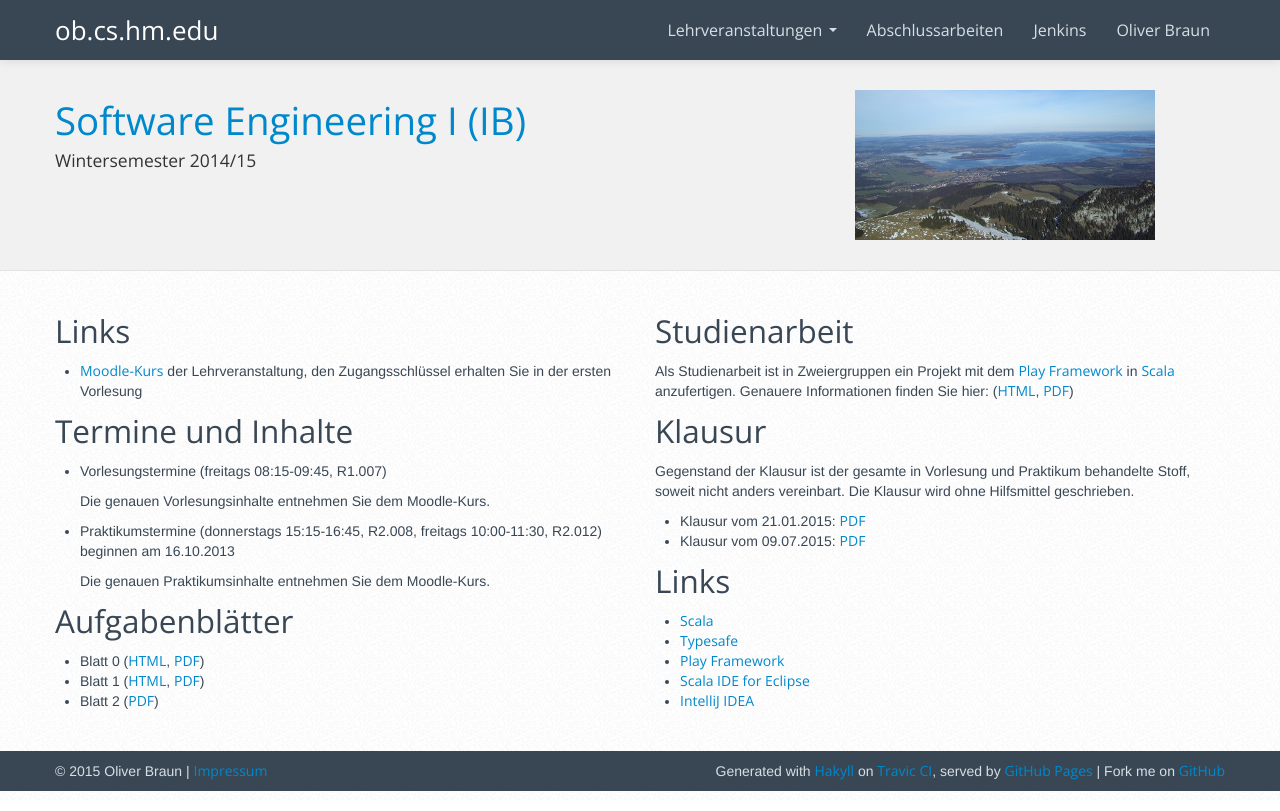
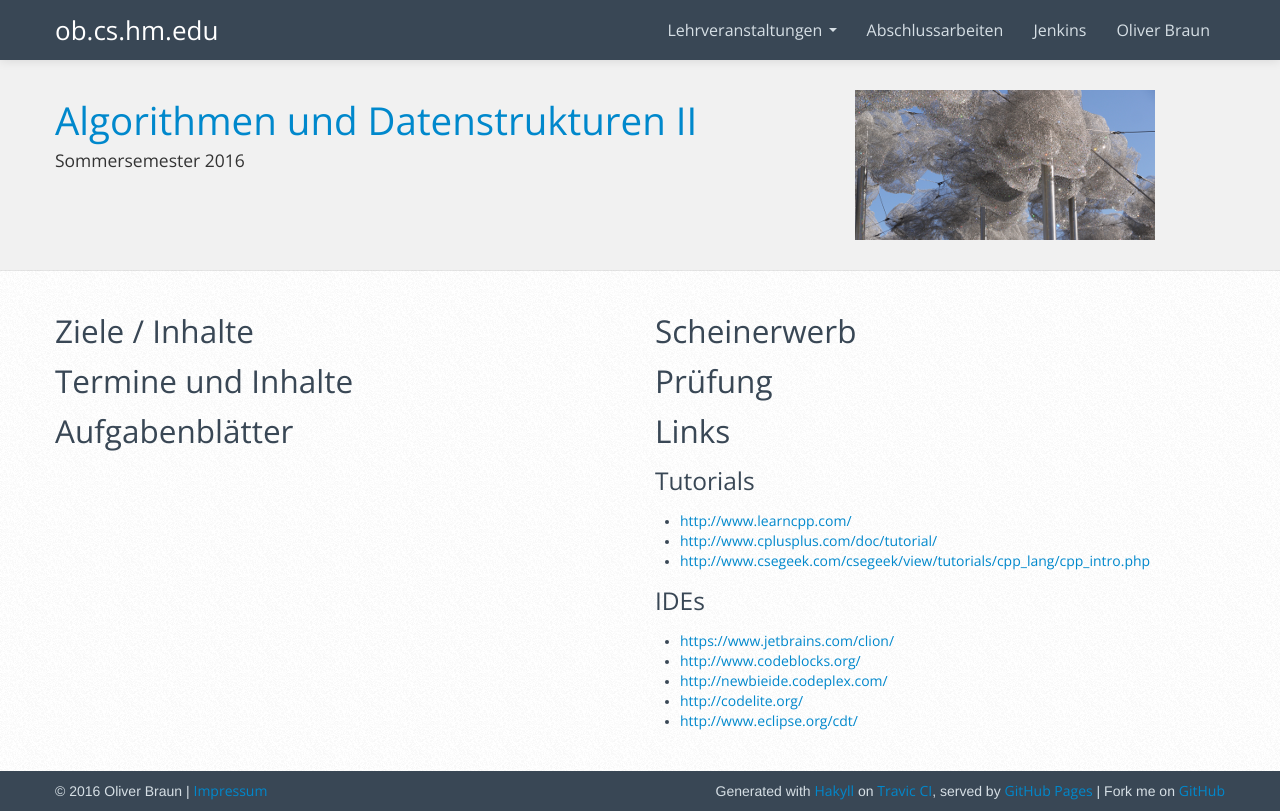
Before and after one commit to obcode/ob.cs.hm.edu, a plain HTML site: page lectures/algdatII.html in a window 1280 px wide. Drawn offline with nearby package versions, Linux system fonts and the light colour scheme.

Commit message:
Update (2016-03-23 14:09:00 UTC)

```diff
--- a/lectures/swengiib.html
+++ b/lectures/algdatII.html
@@ -2,7 +2,7 @@
 <html lang="de">
     <head>
         <meta charset="utf-8">
-        <title>Oliver Braun - Software Engineering I (IB)</title>
+        <title>Oliver Braun - Algorithmen und Datenstrukturen II</title>
         <meta name="viewport" content="width=device-width, initial-scale=1.0">
         <meta name="description" content="Website Prof. Dr. Oliver Braun">
         <meta name="author" content="Oliver Braun">
@@ -63,13 +63,13 @@
           <div class="container">
             <div class="row">
                   <div class="span7">
-                      <h1><a href="http://fi.cs.hm.edu/fi/rest/public/modul/title/softwareengineeringiib">Software Engineering I (IB)</a></h1>
-                      <h4>Wintersemester 2014/15</h4>
+                      <h1><a href="http://fi.cs.hm.edu/fi/rest/public/modul/title/algorithmenunddatenstrukturenii">Algorithmen und Datenstrukturen II</a></h1>
+                      <h4>Sommersemester 2016</h4>
                   </div>
                   <div class="span1">&nbsp;
                   </div>
                   <div class="span4">
-                    <img alt src="../img/Chiemsee.png" width="300" height="150" />
+                    <img alt src="../img/swarovski.png" width="300" height="150" />
                   </div>
                 </div>
           </div>
@@ -79,40 +79,27 @@
           <div class="container">
             <div class="row">
 <div class="span6">
-<h2 id="links">Links</h2>
-<ul>
-<li><a href="https://moodle.hm.edu/course/view.php?id=5449">Moodle-Kurs</a> der Lehrveranstaltung, den Zugangsschlüssel erhalten Sie in der ersten Vorlesung</li>
-</ul>
+<h2 id="ziele-inhalte">Ziele / Inhalte</h2>
 <h2 id="termine-und-inhalte">Termine und Inhalte</h2>
-<ul>
-<li><p>Vorlesungstermine (freitags 08:15-09:45, R1.007)</p>
-<p>Die genauen Vorlesungsinhalte entnehmen Sie dem Moodle-Kurs.</p></li>
-<li><p>Praktikumstermine (donnerstags 15:15-16:45, R2.008, freitags 10:00-11:30, R2.012) beginnen am 16.10.2013</p>
-<p>Die genauen Praktikumsinhalte entnehmen Sie dem Moodle-Kurs.</p></li>
-</ul>
 <h2 id="aufgabenblätter">Aufgabenblätter</h2>
-<ul>
-<li>Blatt 0 (<a href="../lectures/swengiib/html/Blatt00.html">HTML</a>, <a href="../lectures/swengiib/pdf/Blatt00.pdf">PDF</a>)</li>
-<li>Blatt 1 (<a href="../lectures/swengiib/html/Blatt01.html">HTML</a>, <a href="../lectures/swengiib/pdf/Blatt01.pdf">PDF</a>)</li>
-<li>Blatt 2 (<a href="../lectures/swengiib/pdf/Blatt02.pdf">PDF</a>)</li>
-</ul>
 </div>
 <div class="span6">
-<h2 id="studienarbeit">Studienarbeit</h2>
-<p>Als Studienarbeit ist in Zweiergruppen ein Projekt mit dem <a href="https://www.playframework.com/">Play Framework</a> in <a href="http://scala-lang.org/">Scala</a> anzufertigen. Genauere Informationen finden Sie hier: (<a href="../lectures/swengiib/html/Semesteraufgabe.html">HTML</a>, <a href="../lectures/swengiib/pdf/Semesteraufgabe.pdf">PDF</a>)</p>
-<h2 id="klausur">Klausur</h2>
-<p>Gegenstand der Klausur ist der gesamte in Vorlesung und Praktikum behandelte Stoff, soweit nicht anders vereinbart. Die Klausur wird ohne Hilfsmittel geschrieben.</p>
+<h2 id="scheinerwerb">Scheinerwerb</h2>
+<h2 id="prüfung">Prüfung</h2>
+<h2 id="links">Links</h2>
+<h3 id="tutorials">Tutorials</h3>
 <ul>
-<li>Klausur vom 21.01.2015: <a href="../lectures/swengiib/pdf/KlausurWS14.pdf">PDF</a></li>
-<li>Klausur vom 09.07.2015: <a href="../lectures/swengiib/pdf/KlausurSS15.pdf">PDF</a></li>
+<li><a href="http://www.learncpp.com/" class="uri">http://www.learncpp.com/</a></li>
+<li><a href="http://www.cplusplus.com/doc/tutorial/" class="uri">http://www.cplusplus.com/doc/tutorial/</a></li>
+<li><a href="http://www.csegeek.com/csegeek/view/tutorials/cpp_lang/cpp_intro.php" class="uri">http://www.csegeek.com/csegeek/view/tutorials/cpp_lang/cpp_intro.php</a></li>
 </ul>
-<h2 id="links-1">Links</h2>
+<h3 id="ides">IDEs</h3>
 <ul>
-<li><a href="http://scala-lang.org/">Scala</a></li>
-<li><a href="https://typesafe.com/">Typesafe</a></li>
-<li><a href="https://www.playframework.com/">Play Framework</a></li>
-<li><a href="http://scala-ide.org/">Scala IDE for Eclipse</a></li>
-<li><a href="http://www.jetbrains.com/idea/features/scala.html">IntelliJ IDEA</a></li>
+<li><a href="https://www.jetbrains.com/clion/" class="uri">https://www.jetbrains.com/clion/</a></li>
+<li><a href="http://www.codeblocks.org/" class="uri">http://www.codeblocks.org/</a></li>
+<li><a href="http://newbieide.codeplex.com/" class="uri">http://newbieide.codeplex.com/</a></li>
+<li><a href="http://codelite.org/" class="uri">http://codelite.org/</a></li>
+<li><a href="http://www.eclipse.org/cdt/" class="uri">http://www.eclipse.org/cdt/</a></li>
 </ul>
 </div>
 </div>
@@ -125,7 +112,7 @@
       <div class="container">
         <div class="row">
               <div class="span12">
-                  <p>&copy; 2015 Oliver Braun | <a href="../impressum.html">Impressum</a>
+                  <p>&copy; 2016 Oliver Braun | <a href="../impressum.html">Impressum</a>
                   <span class="pull-right">
                       Generated with <a href="http://jaspervdj.be/hakyll">Hakyll</a> on
                       <a href="https://travis-ci.org/obcode/ob.cs.hm.edu">Travic CI</a>,
```
Also changed, not shown: 404.html (+1 -1 lines), about.html (+1 -1 lines), impressum.html (+1 -1 lines), index.html (+8 -8 lines), lectures/algdat.html (+1 -1 lines), lectures/compiler.html (+6 -6 lines), lectures/fun.html (+1 -1 lines), lectures/sa.html (+1 -1 lines), lectures/seiib.html (+1 -1 lines), lectures/seiiib.html (+2 -3 lines), lectures/swengiiib.html (+1 -1 lines), lectures/webtech.html (+1 -1 lines), lectures/webtechFK12.html (+1 -1 lines), misc/git.html (+1 -1 lines), 4 more files.
